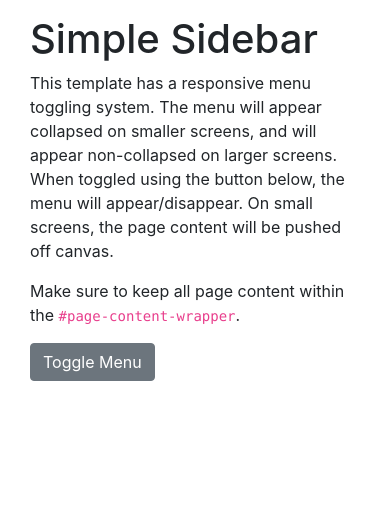
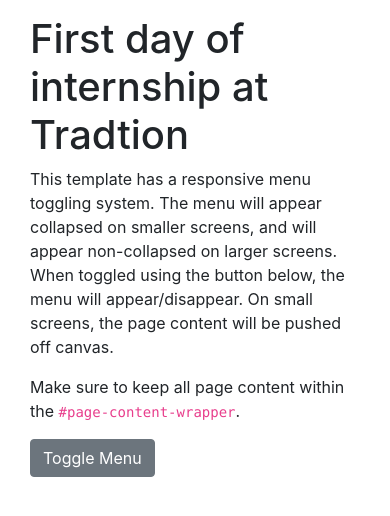
Before and after one commit to Jaylers/dayone, a website: page index.html in a window 390 px wide. Drawn offline with Linux system fonts and the light colour scheme.

Commit message:
Clean code

```diff
--- a/index.html
+++ b/index.html
@@ -2,85 +2,61 @@
 <html lang="en">
 
 <head>
-
     <meta charset="utf-8">
     <meta name="viewport" content="width=device-width, initial-scale=1, shrink-to-fit=no">
     <meta name="description" content="">
     <meta name="author" content="">
-
-    <title>Simple Sidebar - Start Bootstrap Template</title>
-
-    <!-- Bootstrap core CSS -->
+    <title>First day of internship at Tradtion</title>
     <link href="vendor/bootstrap/css/bootstrap.min.css" rel="stylesheet">
-
-    <!-- Custom styles for this template -->
     <link href="css/simple-sidebar.css" rel="stylesheet">
-
 </head>
 
 <body>
-
     <div id="wrapper">
-
-        <!-- Sidebar -->
         <div id="sidebar-wrapper">
             <ul class="sidebar-nav">
                 <li class="sidebar-brand">
                     <a href="#">
-                        Start Bootstrap
+                        DayOne
                     </a>
                 </li>
                 <li>
-                    <a href="#">Dashboard</a>
+                    <a href="#">Stant</a>
                 </li>
                 <li>
-                    <a href="#">Shortcuts</a>
+                    <a href="#">Dodo</a>
                 </li>
                 <li>
-                    <a href="#">Overview</a>
+                    <a href="peach/peach.html">Peach</a>
                 </li>
                 <li>
-                    <a href="#">Events</a>
-                </li>
-                <li>
-                    <a href="#">About</a>
-                </li>
-                <li>
-                    <a href="#">Services</a>
-                </li>
-                <li>
-                    <a href="#">Contact</a>
+                    <a href="#">Knes</a>
                 </li>
             </ul>
         </div>
-        <!-- /#sidebar-wrapper -->
-
-        <!-- Page Content -->
         <div id="page-content-wrapper">
             <div class="container-fluid">
-                <h1>Simple Sidebar</h1>
-                <p>This template has a responsive menu toggling system. The menu will appear collapsed on smaller screens, and will appear non-collapsed on larger screens. When toggled using the button below, the menu will appear/disappear. On small screens, the page content will be pushed off canvas.</p>
-                <p>Make sure to keep all page content within the <code>#page-content-wrapper</code>.</p>
+                <h1>First day of internship at Tradtion</h1>
+                <p>This template has a responsive menu toggling system. The menu will appear collapsed on smaller screens, and
+                    will appear non-collapsed on larger screens. When toggled using the button below, the menu will appear/disappear.
+                    On small screens, the page content will be pushed off canvas.</p>
+                <p>Make sure to keep all page content within the
+                    <code>#page-content-wrapper</code>.</p>
                 <a href="#menu-toggle" class="btn btn-secondary" id="menu-toggle">Toggle Menu</a>
             </div>
         </div>
-        <!-- /#page-content-wrapper -->
-
     </div>
-    <!-- /#wrapper -->
-
     <!-- Bootstrap core JavaScript -->
     <script src="vendor/jquery/jquery.min.js"></script>
     <script src="vendor/bootstrap/js/bootstrap.bundle.min.js"></script>
 
     <!-- Menu Toggle Script -->
     <script>
-    $("#menu-toggle").click(function(e) {
-        e.preventDefault();
-        $("#wrapper").toggleClass("toggled");
-    });
+        $("#menu-toggle").click(function (e) {
+            e.preventDefault();
+            $("#wrapper").toggleClass("toggled");
+        });
     </script>
-
 </body>
 
 </html>
```
